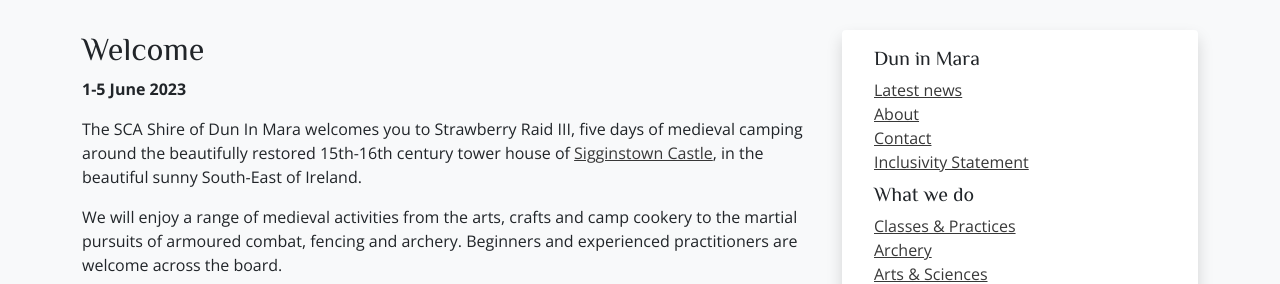
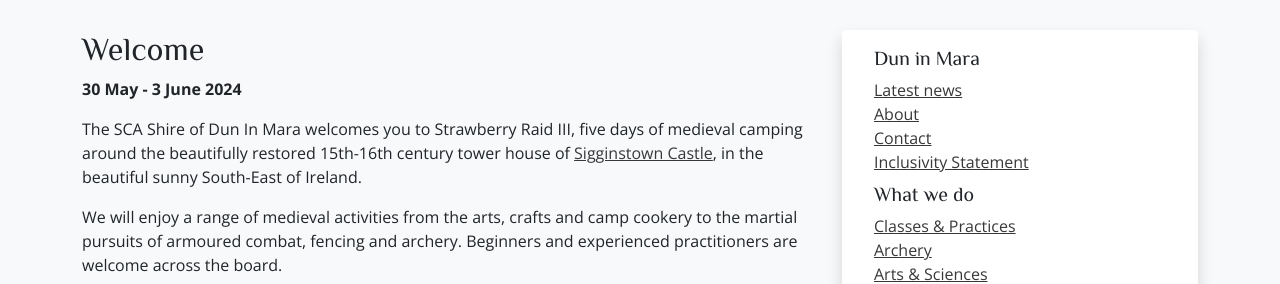
Before and after one commit to drachenwald/dun-in-mara, a Jekyll site: the page built from events/2024/strawberry-raid-iii/index.md, in a window 1280 px wide and 900 px high. Shown: the part 243-527 px from the top of the window. Built offline with Jekyll 4.4.1, drawn with Linux system fonts in a browser that asks for light colours; comment, search, counter and statistics services are not loaded.

Commit message:
Actual dates...

```diff
--- a/events/2024/strawberry-raid-iii/index.md
+++ b/events/2024/strawberry-raid-iii/index.md
@@ -6,7 +6,7 @@
 
 ## Welcome
 
-**1-5 June 2023**
+**30 May - 3 June 2024**
 
 The SCA Shire of Dun In Mara welcomes you to Strawberry Raid III, five days of medieval camping around the beautifully restored 15th-16th century tower house of [Sigginstown Castle](https://www.sigginstowncastle.com/), in the beautiful sunny South-East of Ireland.
 
```
